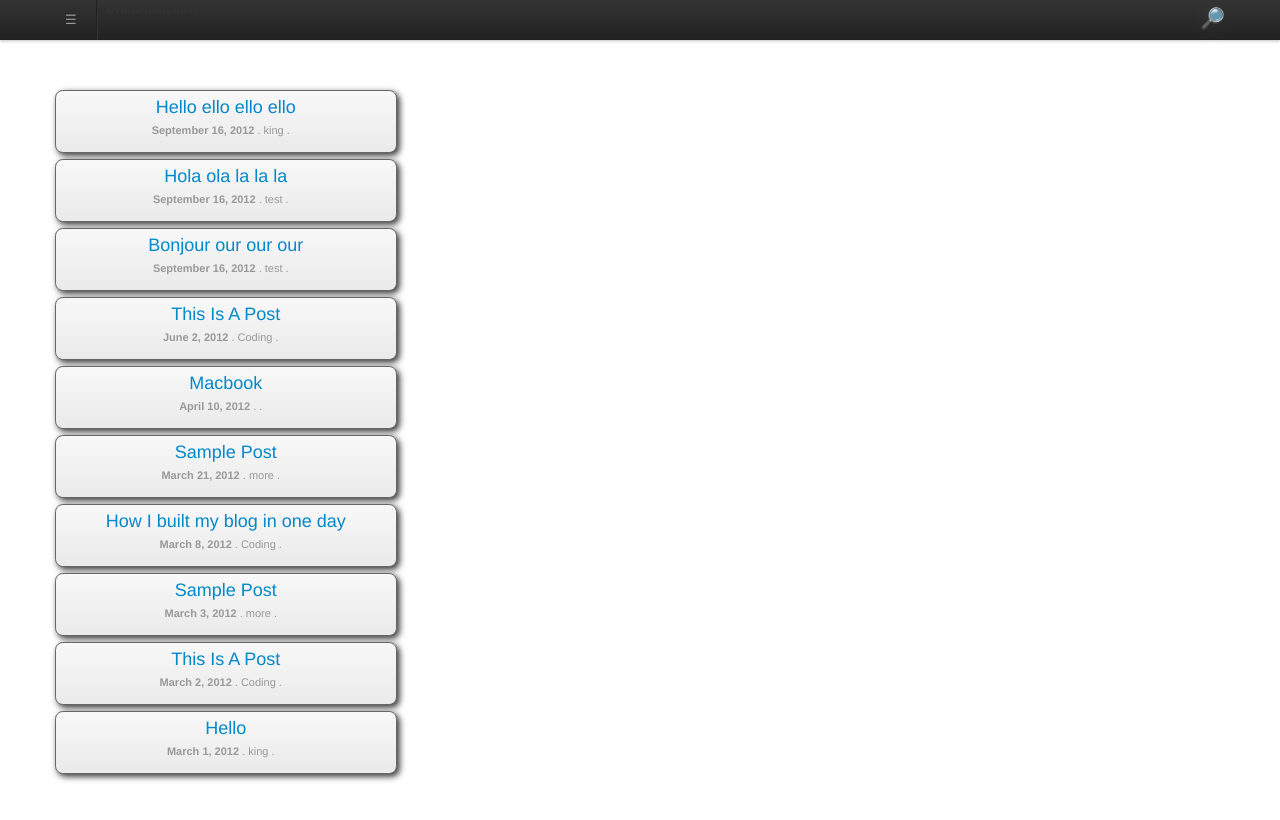
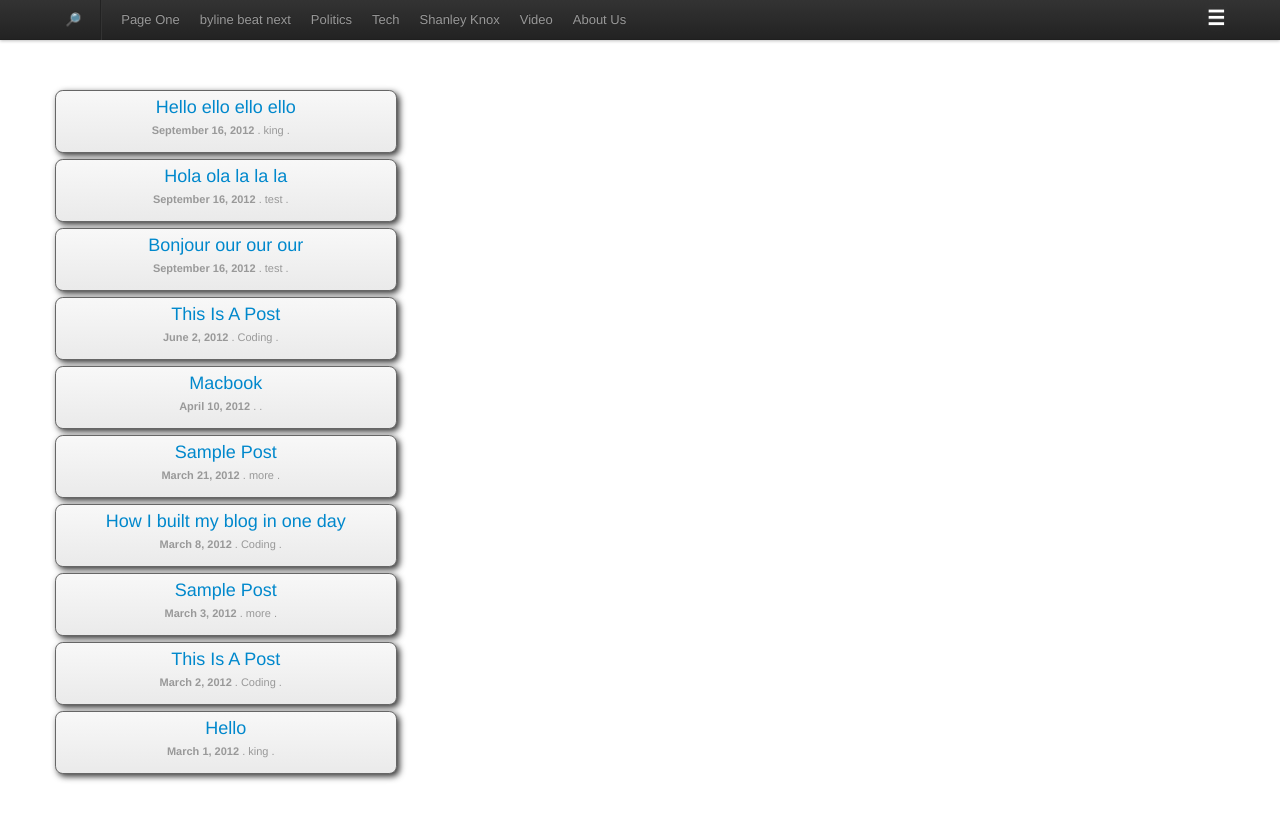
Before and after one commit to bylinebeat/bylinebeat.github.com, a Jekyll site: the page built from index.html, in a window 1280 px wide. Shown: the top 820 px of the page. Built offline with Jekyll 4.4.1, drawn with Linux system fonts in a browser that asks for light colours; Markdown is read by kramdown in place of the engine named in the settings; the list of posts is cut into pages by our own code; comment, search, counter and statistics services are not loaded.

Commit message:
nav updated

```diff
--- a/_layouts/layout.html
+++ b/_layouts/layout.html
@@ -37,15 +37,21 @@
             <span class="icon-bar"></span>
             <span class="icon-bar"></span>
           </a>
-          <a class="brand" href="#">&#128270;</a>
+          <a class="brand" href="#">&#9776;</a>
           <div class="nav-collapse">
             <ul class="nav">
               <li class="">
-                <a href="/" target="_blank">&#9776;</a>
+                <a href="/" target="_blank">&#128270;</a>
               </li>
 			  <li class="divider-vertical"></li>
-			  <li class=""><h5>byline beat next</h5>
-              </li>
+			 <li class=""><a href="http://bylinebeat.com/pageone">Page One</a></li>
+			  <li class=""><a href="http://bylinebeat.github.com">byline beat next</a></li>
+			   <li class=""><a href="http://bylinebeat.com/Politics">Politics</a></li>
+			    <li class=""><a href="http://bylinebeat.com/Tech">Tech</a></li>
+				 <li class=""><a href="http://bylinebeat.com/shanley">Shanley Knox</a></li>
+				 <li class=""><a href="http://bylinebeat.com/tv">Video</a></li>
+				 <li class=""><a href="http://bylinebeat.com/about">About Us</a></li>
+
 			</ul>
           </div>
         </div>
```
Also changed, not shown: css/bootstrap.css.
